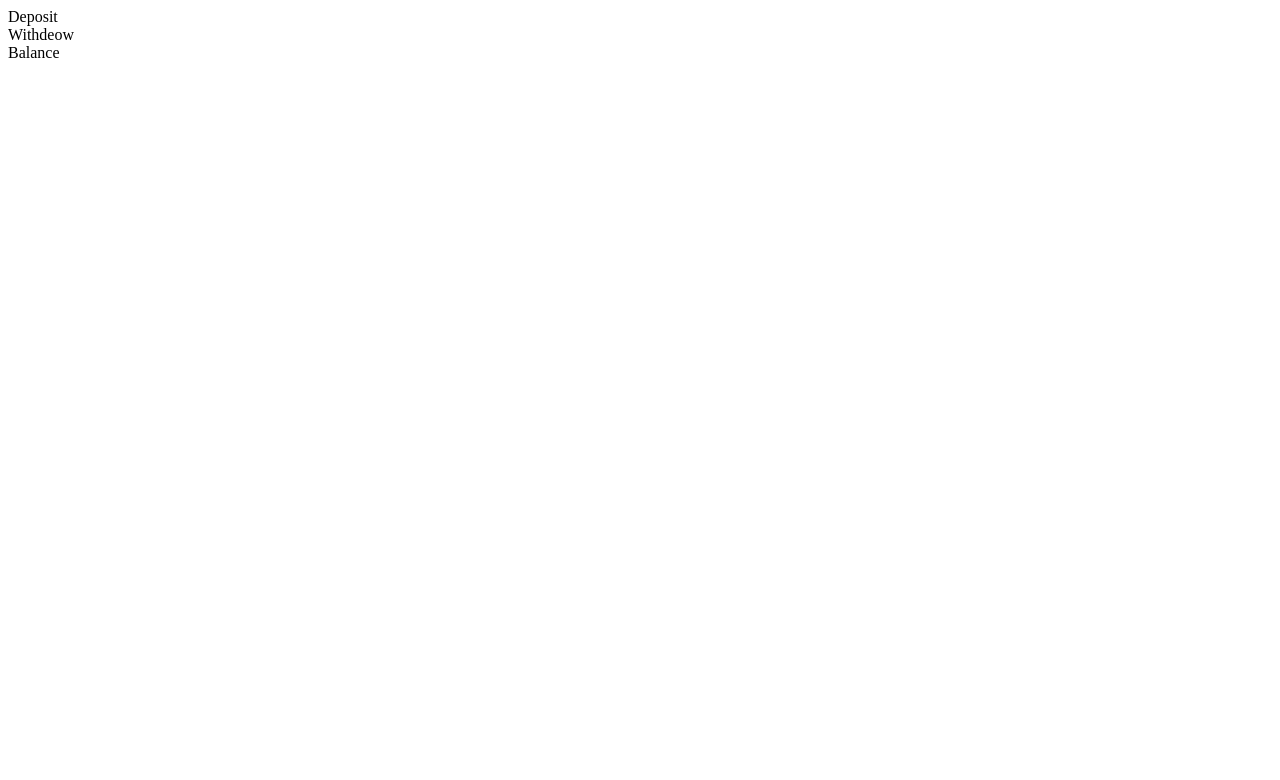
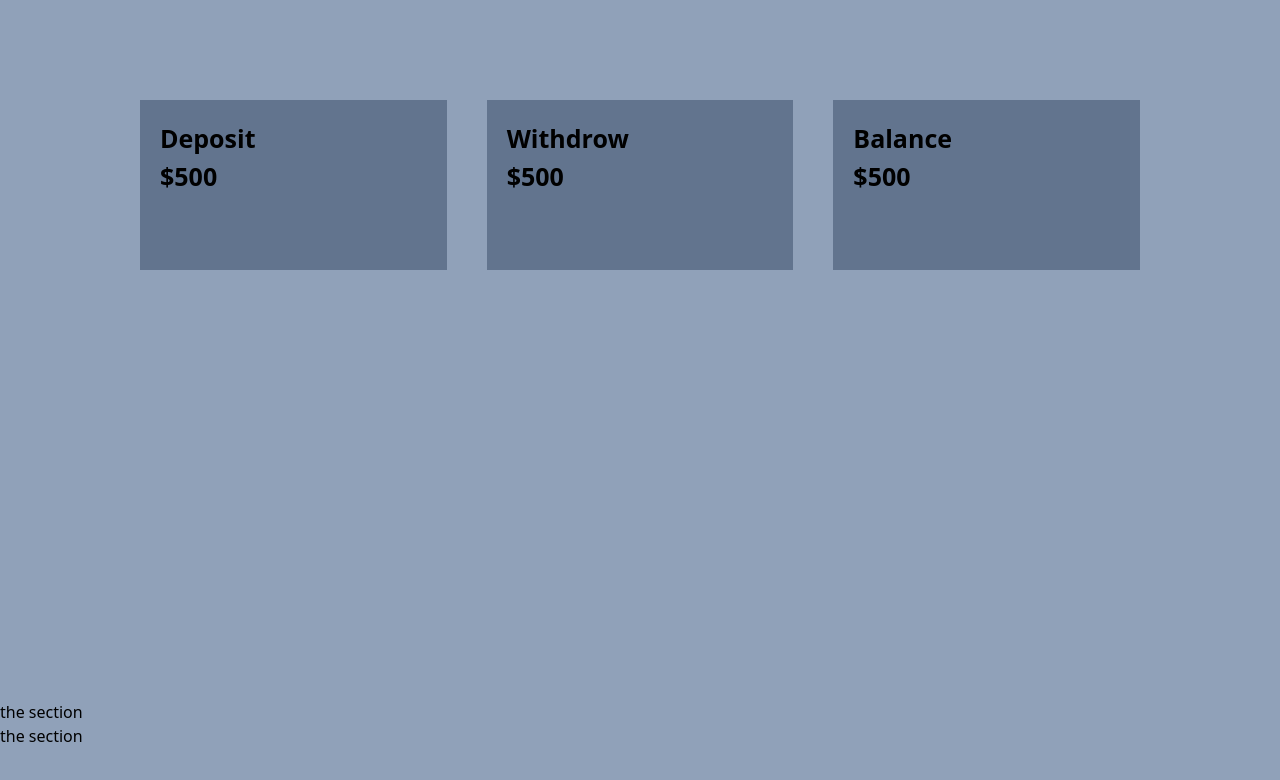
Before and after one commit to mdanan67/bank, a plain HTML site: page bank.html in a window 1280 px wide. Drawn offline with nearby package versions, Linux system fonts and the light colour scheme.

Commit message:
Your update message

```diff
--- a/bank.html
+++ b/bank.html
@@ -3,19 +3,47 @@
   <head>
     <meta charset="UTF-8" />
     <meta name="viewport" content="width=device-width, initial-scale=1.0" />
+    <script src="https://cdn.jsdelivr.net/npm/@tailwindcss/browser@4"></script>
     <title>Home</title>
   </head>
-  <body class="w-screen h-screen p-0 m-0">
-    <div class="">
-      <div>
-        <div>Deposit</div>
-        <div>Withdeow</div>
-        <div>Balance</div>
+  <body class="p-0 m-0 bg-slate-400">
+    <div class="px-10 flex">
+      <div
+        class="grid grid-cols-3 mx-[100px] my-[100px] justify-between w-full h-[500px] gap-10"
+           >
+        <div class="h-[170px] bg-slate-500 p-[20px]">
+          <h1 class="font-bold text-[25px]">Deposit</h1>
+          <div ">
+            <span class="flex font-bold text-[25px]"
+              >$ <input type="number" value="500" class="border-none" readonly
+            /></span>
+          </div>
+        </div>
+        <div class="h-[170px] bg-slate-500  p-[20px]">
+            <h1 class="font-bold text-[25px]">Withdrow</h1>
+           <div>
+            <span class="flex font-bold text-[25px]"
+              >$ <input type="number" value="500" class="border-none" readonly
+            /></span>
+           </div>
+        </div>
+        <div class="h-[170px] bg-slate-500  p-[20px]">
+            <h1 class="font-bold text-[25px]">Balance</h1>
+           <div>
+            <span class="flex font-bold text-[25px]"
+              >$ <input type="number" value="500" class="border-none" readonly
+            /></span>
+           </div>
+        </div>
       </div>
-      <div>
-        <div></div>
-        <div></div>
-      </div>
+
     </div>
+    <div>
+        <div>the section</div>
+        <div>the section</div>
+    </div>
+    <script>
+      console.log("heii");
+    </script>
   </body>
 </html>
```
